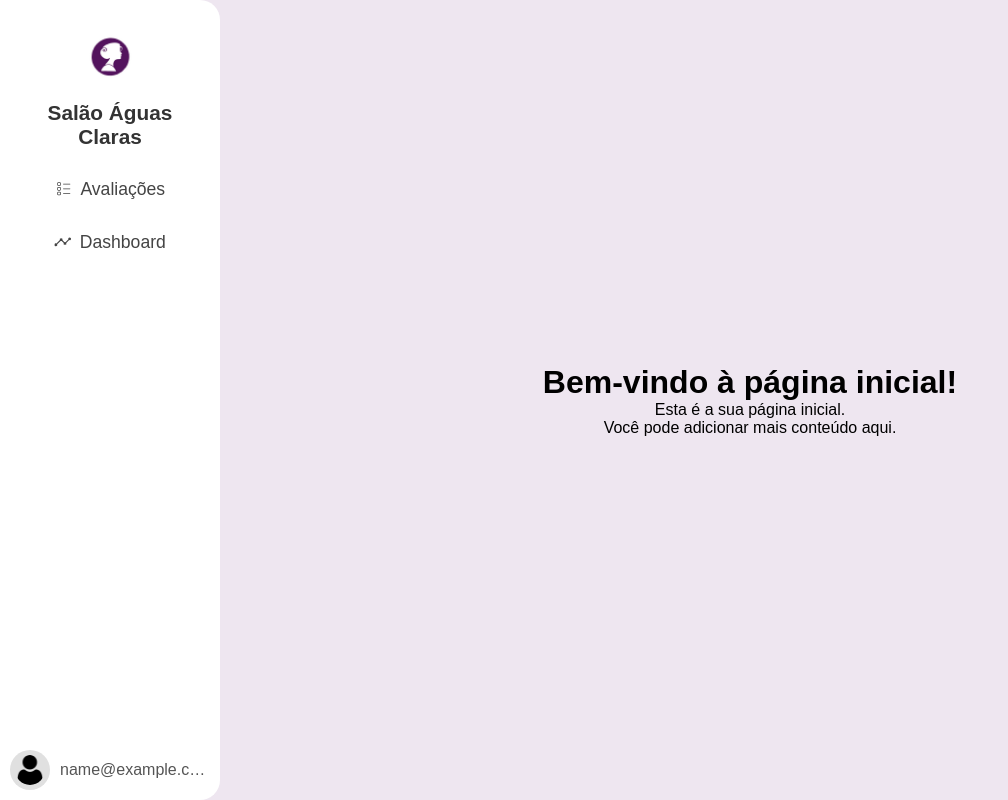
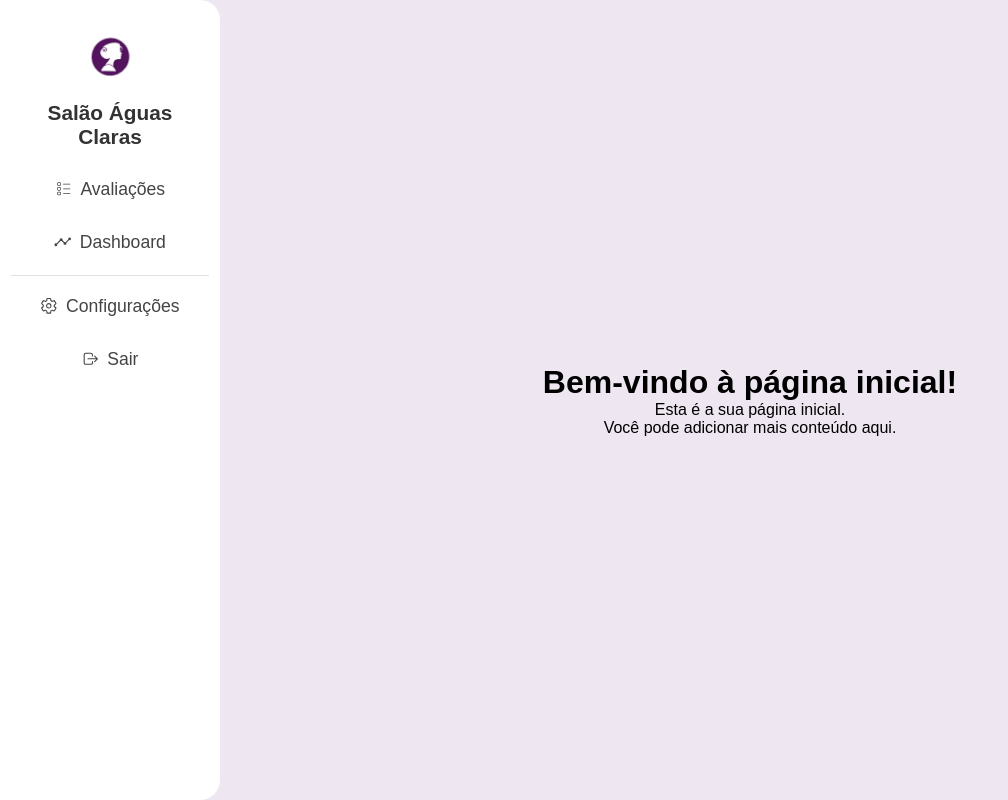
Before and after one commit to Yuriferr/Templates-React, a React (Vite) app in the folder Admin/: page / in a window 1280 px wide. Both pictures are taken after typing "name@example.com", "Sample123" into the empty fields and a click on the button "Entrar". Shown: the whole page, without its empty margins (0-1008 px from the left). Built offline with nearby package versions, Linux system fonts and the light colour scheme; no server answers.

Commit message:
version 1.3.0

```diff
--- a/Admin/src/components/NavBar/NavBar.css
+++ b/Admin/src/components/NavBar/NavBar.css
@@ -45,7 +45,9 @@
     margin-bottom: 12px;
 }
 
-.NavBar ul li a {
+/* Estilos unificados para links e o botão de sair */
+.NavBar ul li a,
+.NavBar ul li[style*="cursor: pointer"] {
     display: flex;
     align-items: center;
     justify-content: center;
@@ -54,13 +56,23 @@
     color: #444;
     text-decoration: none;
     font-size: 1.1rem;
-    border-radius: 20px;
+    border-radius: 5px;
     transition: background 0.2s;
 }
 
-.NavBar ul li a:hover {
-    background: #5D1073;
-    color: white;
+/* Efeito hover unificado */
+.NavBar ul li a:hover,
+.NavBar ul li[style*="cursor: pointer"]:hover {
+    background: #f0f0f0;
+    color: #5D1073;
+}
+
+hr{
+    width: 100%;
+    height: 1px;
+    border: none;
+    background-color: #e0e0e0;
+    margin: 10px 0;
 }
 
 .NavBar .user-info {
--- a/Admin/src/components/NavBar/Navbar.jsx
+++ b/Admin/src/components/NavBar/Navbar.jsx
@@ -1,19 +1,18 @@
 import { useState, useEffect } from "react";
-import { useNavigate } from "react-router-dom";
-import Popup from "reactjs-popup";
-import "reactjs-popup/dist/index.css";
-import "./NavBar.css"; // Assuming you have a NavBar.css file
+import { useNavigate, Link } from "react-router-dom";
+import "./NavBar.css";
 import axios from "axios";
 
 import LogoPadrao from "../../images/logo.png";
-import User from "../../images/user.png"; // Importando imagem de usuário padrão
+import User from "../../images/user.png";
 
+// Importando os ícones necessários
 import { CiBoxList } from "react-icons/ci";
-import { IoAnalytics } from "react-icons/io5";
+import { IoAnalytics, IoSettingsOutline, IoLogOutOutline } from "react-icons/io5";
 
 export default function NavBar() {
   const navigate = useNavigate();
-  const [user, setUser] = useState({}); // Simplificado para objeto vazio
+  const [user, setUser] = useState({});
 
   const [empresa, setEmpresa] = useState({
     nomeEmpresa: "Salão Águas Claras",
@@ -27,7 +26,7 @@ export default function NavBar() {
     } else {
       navigate("/login");
     }
-  }, []);
+  }, [navigate]); // Adicionando navigate ao array de dependências
 
   useEffect(() => {
     const API_URL = import.meta.env.VITE_API_URL;
@@ -60,33 +59,37 @@ export default function NavBar() {
       </div>
       <ul>
         <li>
-          <a href="/reviews">
+          {/* Usando Link para navegação interna sem recarregar a página */}
+          <Link to="/reviews">
             <CiBoxList className="icon" />
             <p>Avaliações</p>
-          </a>
+          </Link>
         </li>
         <li>
-          <a href="/dashboard">
+          <Link to="/dashboard">
             <IoAnalytics className="icon" />
             <p>Dashboard</p>
-          </a>
+          </Link>
+        </li>
+        <hr />
+        <li>
+          {/* Link para a página de configurações com ícone apropriado */}
+          <Link to="/">
+            <IoSettingsOutline className="icon" />
+            <p>Configurações</p>
+          </Link>
+        </li>
+        {/* Item da lista que funciona como botão de logout */}
+        <li onClick={handleLogout} style={{ cursor: 'pointer' }}>
+          <IoLogOutOutline className="icon" />
+          <p>Sair</p>
         </li>
       </ul>
-      <Popup
-        trigger={
-          <div className="user-info">
-            {/* You might want to use user.avatar here if available */}
-            <img src={user.avatar || User} alt="Avatar" />
-            <p>{user.email}</p>
-          </div>
-        }
-        position="top center"
-        closeOnDocumentClick
-      >
-        <button className="closeButton" onClick={handleLogout}>
-          Sair
-        </button>
-      </Popup>
+      {/* Mantendo as informações do usuário no final da barra de navegação */}
+      {/* <div className="user-info">
+        <img src={user.avatar || User} alt="Avatar" />
+        <p>{user.email}</p>
+      </div> */}
     </nav>
   );
 }
```
